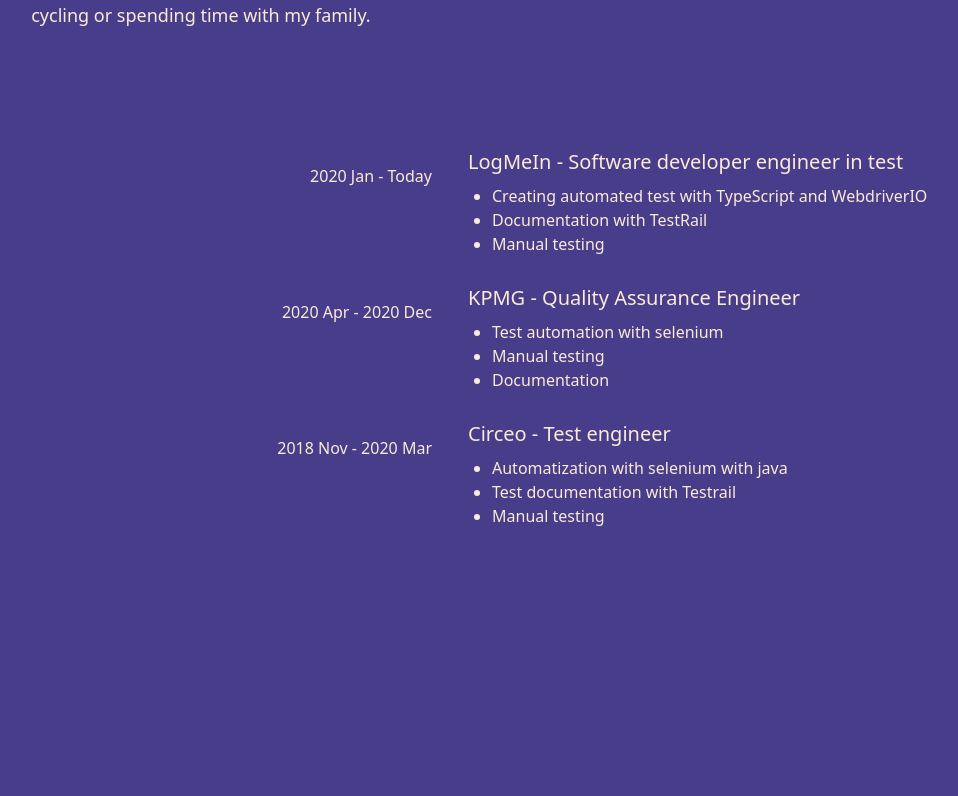
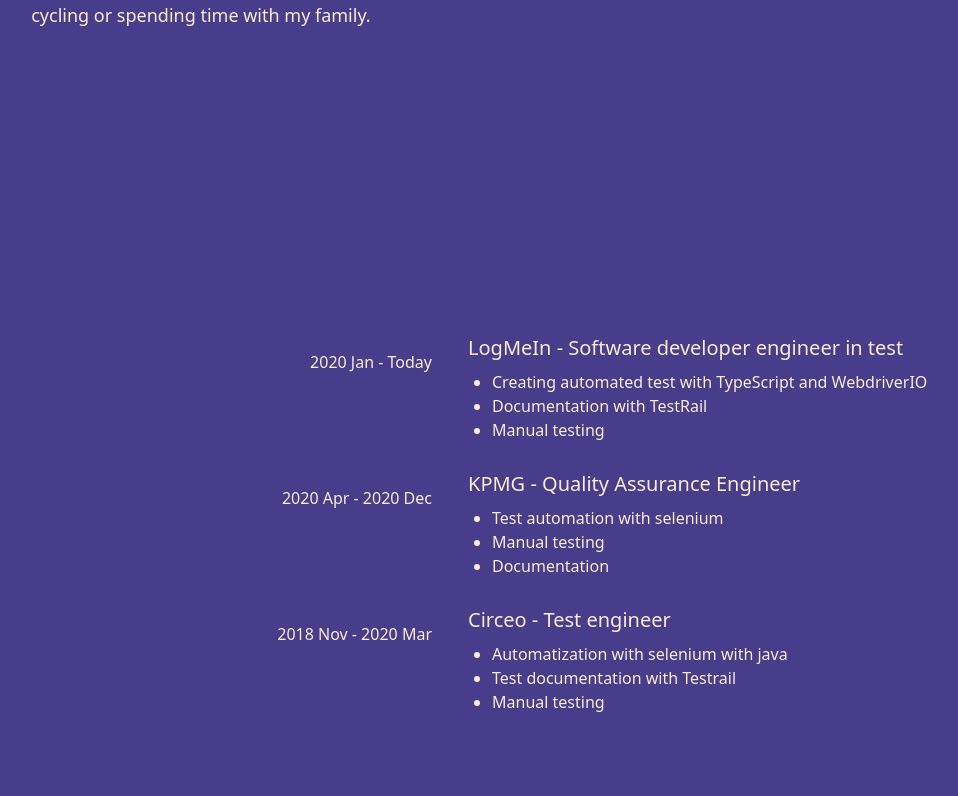
Before and after one commit to NorbertCseh/ncseh, a Next.js app: page / in a window 1280 px wide. Shown: the part 1544-2340 px from the top of the page, without its empty margins (196-1154 px from the left). Built offline with nearby package versions, Linux system fonts and the light colour scheme.

Commit message:
layout fix

```diff
--- a/src/sections/experience/index.tsx
+++ b/src/sections/experience/index.tsx
@@ -2,8 +2,8 @@
 
 const ExperienceSection = () => {
     return (
-        <section className="h-screen" id="experience">
-            <div className="flex-col m-auto">
+        <section className="flex m-auto h-screen" id="experience">
+            <div className="flex-col m-auto w-full">
                 <Experience date="2020 Jan - Today" companyAndRole="LogMeIn - Software developer engineer in test" tasks={["Creating automated test with TypeScript and WebdriverIO", "Documentation with TestRail", "Manual testing"]} />
                 <Experience date="2020 Apr - 2020 Dec" companyAndRole="KPMG - Quality Assurance Engineer" tasks={["Test automation with selenium", "Manual testing", "Documentation"]} />
                 <Experience date="2018 Nov - 2020 Mar" companyAndRole="Circeo - Test engineer" tasks={["Automatization with selenium with java", "Test documentation with Testrail", "Manual testing"]} />
```
